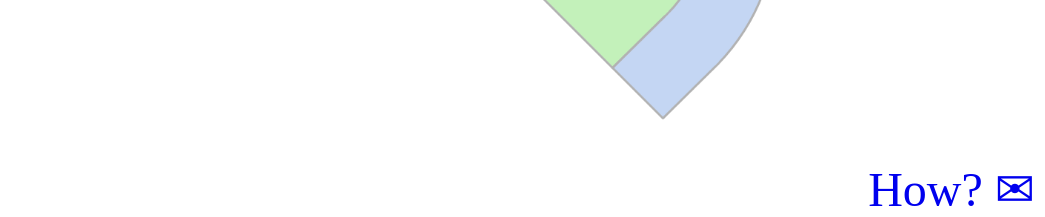
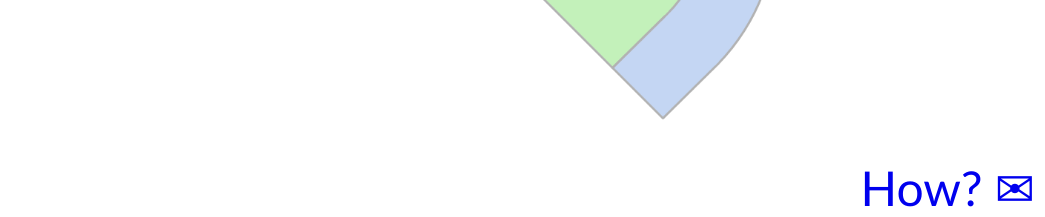
Before and after one commit to ceebongo/ceebongo.github.io, a plain HTML site: page index.html in a window 1280 px wide. Shown: the part 583-800 px from the top of the page, without its empty margins (235-1280 px from the left). Drawn offline with Linux system fonts and the light colour scheme.

Commit message:
Update style.css

```diff
--- a/style.css
+++ b/style.css
@@ -38,6 +38,7 @@
 	position:fixed;
 	bottom:0;
 	right:10;
+	font-family:"calibri","verdana", sans-serif;
 	font-size:3em;
 }
 
```
